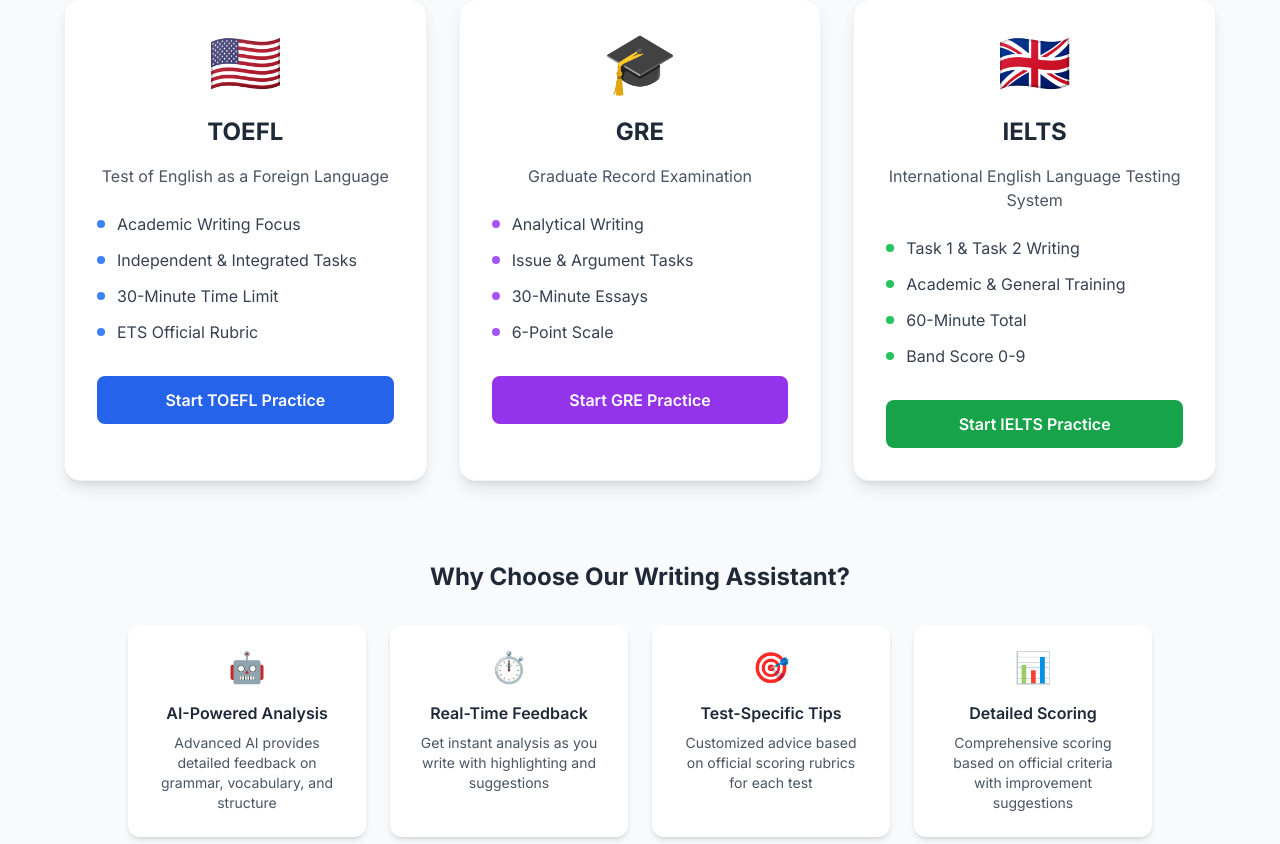
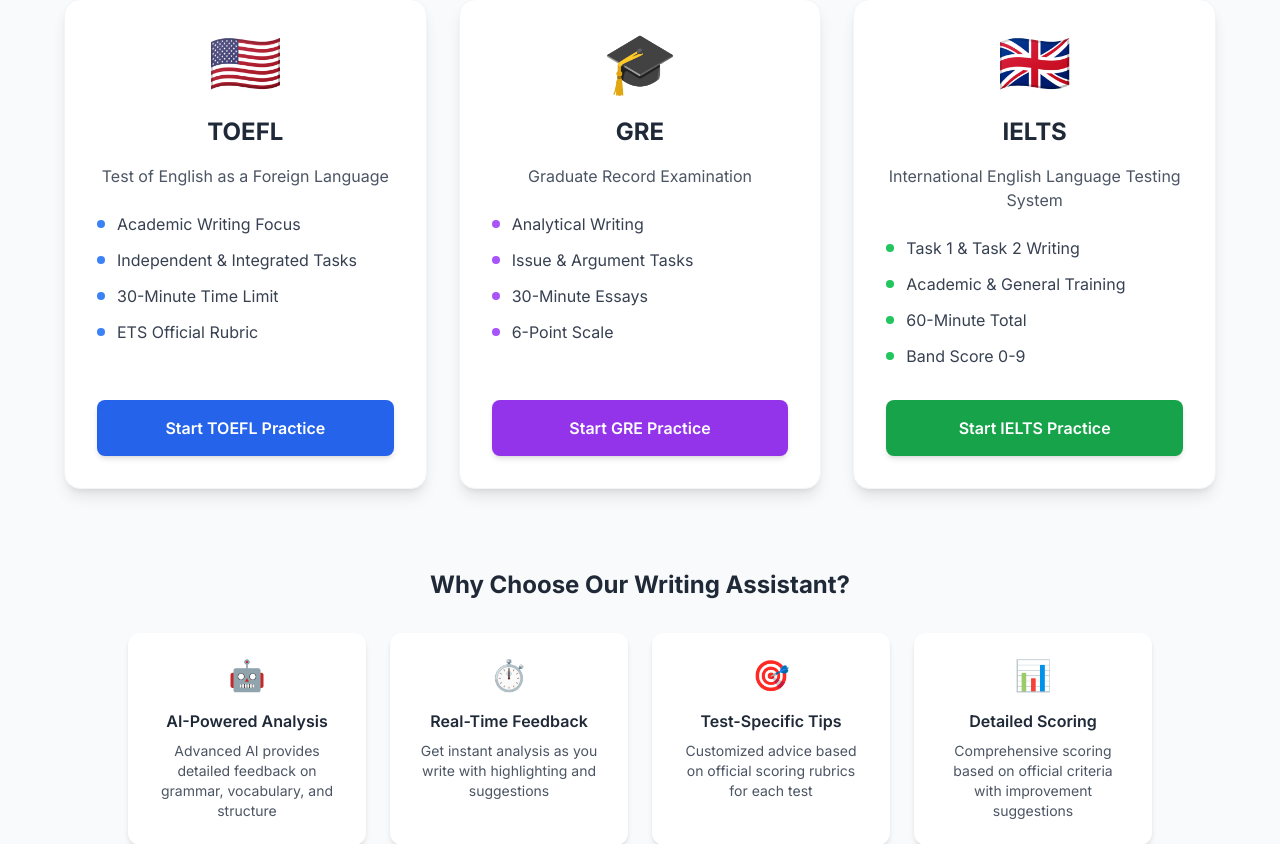
Before and after one commit to brycewang-stanford/TGIWriter, a Flask app: page / in a window 1280 px wide. Shown: the part 457-1301 px from the top of the page. Run offline with Flask 3, Linux system fonts and the light colour scheme; some libraries are stand-ins or nearby versions.

Commit message:
Improve homepage button alignment and card layout
- Fix button alignment by using flexbox layout with equal height cards
- Add flex-grow to content sections for consistent spacing
- Enhance button styling with improved hover effects and shadows
- Add flex-shrink-0 to bullet points for better alignment
- Increase button padding for better visual balance
- Add transform scale effect on hover for interactive feedback

```diff
--- a/templates/home.html
+++ b/templates/home.html
@@ -57,96 +57,102 @@
 
         <div class="grid md:grid-cols-3 gap-8 max-w-6xl mx-auto">
             <!-- TOEFL Card -->
-            <div class="test-card bg-white rounded-2xl p-8 text-center shadow-lg border border-gray-100 cursor-pointer"
+            <div class="test-card bg-white rounded-2xl p-8 text-center shadow-lg border border-gray-100 cursor-pointer flex flex-col h-full"
                  onclick="window.location.href='/toefl'">
                 <div class="test-icon text-6xl mb-6">🇺🇸</div>
                 <h3 class="text-2xl font-bold text-gray-800 mb-4">TOEFL</h3>
                 <p class="text-gray-600 mb-6">Test of English as a Foreign Language</p>
 
-                <div class="space-y-3 text-left mb-8">
+                <div class="space-y-3 text-left mb-8 flex-grow">
                     <div class="flex items-center text-gray-700">
-                        <span class="w-2 h-2 bg-blue-500 rounded-full mr-3"></span>
+                        <span class="w-2 h-2 bg-blue-500 rounded-full mr-3 flex-shrink-0"></span>
                         Academic Writing Focus
                     </div>
                     <div class="flex items-center text-gray-700">
-                        <span class="w-2 h-2 bg-blue-500 rounded-full mr-3"></span>
+                        <span class="w-2 h-2 bg-blue-500 rounded-full mr-3 flex-shrink-0"></span>
                         Independent & Integrated Tasks
                     </div>
                     <div class="flex items-center text-gray-700">
-                        <span class="w-2 h-2 bg-blue-500 rounded-full mr-3"></span>
+                        <span class="w-2 h-2 bg-blue-500 rounded-full mr-3 flex-shrink-0"></span>
                         30-Minute Time Limit
                     </div>
                     <div class="flex items-center text-gray-700">
-                        <span class="w-2 h-2 bg-blue-500 rounded-full mr-3"></span>
+                        <span class="w-2 h-2 bg-blue-500 rounded-full mr-3 flex-shrink-0"></span>
                         ETS Official Rubric
                     </div>
                 </div>
 
-                <button class="w-full bg-blue-600 hover:bg-blue-700 text-white font-semibold py-3 px-6 rounded-lg transition-colors">
+                <div class="mt-auto">
+                    <button class="w-full bg-blue-600 hover:bg-blue-700 text-white font-semibold py-4 px-6 rounded-lg transition-all duration-300 transform hover:scale-105 shadow-md hover:shadow-lg">
                         Start TOEFL Practice
                     </button>
                 </div>
+            </div>
 
             <!-- GRE Card -->
-            <div class="test-card bg-white rounded-2xl p-8 text-center shadow-lg border border-gray-100 cursor-pointer"
+            <div class="test-card bg-white rounded-2xl p-8 text-center shadow-lg border border-gray-100 cursor-pointer flex flex-col h-full"
                  onclick="window.location.href='/gre'">
                 <div class="test-icon text-6xl mb-6">🎓</div>
                 <h3 class="text-2xl font-bold text-gray-800 mb-4">GRE</h3>
                 <p class="text-gray-600 mb-6">Graduate Record Examination</p>
 
-                <div class="space-y-3 text-left mb-8">
+                <div class="space-y-3 text-left mb-8 flex-grow">
                     <div class="flex items-center text-gray-700">
-                        <span class="w-2 h-2 bg-purple-500 rounded-full mr-3"></span>
+                        <span class="w-2 h-2 bg-purple-500 rounded-full mr-3 flex-shrink-0"></span>
                         Analytical Writing
                     </div>
                     <div class="flex items-center text-gray-700">
-                        <span class="w-2 h-2 bg-purple-500 rounded-full mr-3"></span>
+                        <span class="w-2 h-2 bg-purple-500 rounded-full mr-3 flex-shrink-0"></span>
                         Issue & Argument Tasks
                     </div>
                     <div class="flex items-center text-gray-700">
-                        <span class="w-2 h-2 bg-purple-500 rounded-full mr-3"></span>
+                        <span class="w-2 h-2 bg-purple-500 rounded-full mr-3 flex-shrink-0"></span>
                         30-Minute Essays
                     </div>
                     <div class="flex items-center text-gray-700">
-                        <span class="w-2 h-2 bg-purple-500 rounded-full mr-3"></span>
+                        <span class="w-2 h-2 bg-purple-500 rounded-full mr-3 flex-shrink-0"></span>
                         6-Point Scale
                     </div>
                 </div>
 
-                <button class="w-full bg-purple-600 hover:bg-purple-700 text-white font-semibold py-3 px-6 rounded-lg transition-colors">
+                <div class="mt-auto">
+                    <button class="w-full bg-purple-600 hover:bg-purple-700 text-white font-semibold py-4 px-6 rounded-lg transition-all duration-300 transform hover:scale-105 shadow-md hover:shadow-lg">
                         Start GRE Practice
                     </button>
                 </div>
+            </div>
 
             <!-- IELTS Card -->
-            <div class="test-card bg-white rounded-2xl p-8 text-center shadow-lg border border-gray-100 cursor-pointer"
+            <div class="test-card bg-white rounded-2xl p-8 text-center shadow-lg border border-gray-100 cursor-pointer flex flex-col h-full"
                  onclick="window.location.href='/ielts'">
                 <div class="test-icon text-6xl mb-6">🇬🇧</div>
                 <h3 class="text-2xl font-bold text-gray-800 mb-4">IELTS</h3>
                 <p class="text-gray-600 mb-6">International English Language Testing System</p>
 
-                <div class="space-y-3 text-left mb-8">
+                <div class="space-y-3 text-left mb-8 flex-grow">
                     <div class="flex items-center text-gray-700">
-                        <span class="w-2 h-2 bg-green-500 rounded-full mr-3"></span>
+                        <span class="w-2 h-2 bg-green-500 rounded-full mr-3 flex-shrink-0"></span>
                         Task 1 & Task 2 Writing
                     </div>
                     <div class="flex items-center text-gray-700">
-                        <span class="w-2 h-2 bg-green-500 rounded-full mr-3"></span>
+                        <span class="w-2 h-2 bg-green-500 rounded-full mr-3 flex-shrink-0"></span>
                         Academic & General Training
                     </div>
                     <div class="flex items-center text-gray-700">
-                        <span class="w-2 h-2 bg-green-500 rounded-full mr-3"></span>
+                        <span class="w-2 h-2 bg-green-500 rounded-full mr-3 flex-shrink-0"></span>
                         60-Minute Total
                     </div>
                     <div class="flex items-center text-gray-700">
-                        <span class="w-2 h-2 bg-green-500 rounded-full mr-3"></span>
+                        <span class="w-2 h-2 bg-green-500 rounded-full mr-3 flex-shrink-0"></span>
                         Band Score 0-9
                     </div>
                 </div>
 
-                <button class="w-full bg-green-600 hover:bg-green-700 text-white font-semibold py-3 px-6 rounded-lg transition-colors">
+                <div class="mt-auto">
+                    <button class="w-full bg-green-600 hover:bg-green-700 text-white font-semibold py-4 px-6 rounded-lg transition-all duration-300 transform hover:scale-105 shadow-md hover:shadow-lg">
                         Start IELTS Practice
                     </button>
+                </div>
             </div>
         </div>
 
```
Lines whose indentation alone changed are shown as unchanged.
